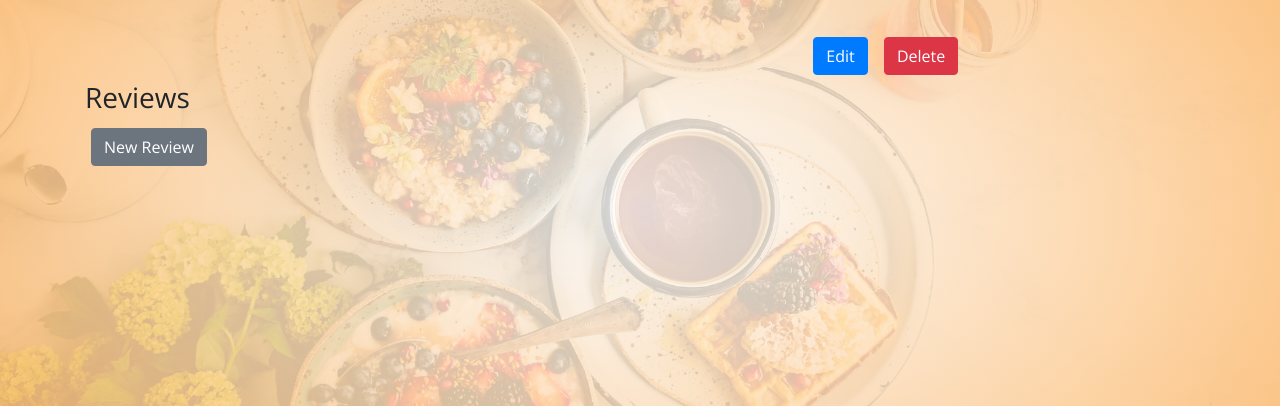
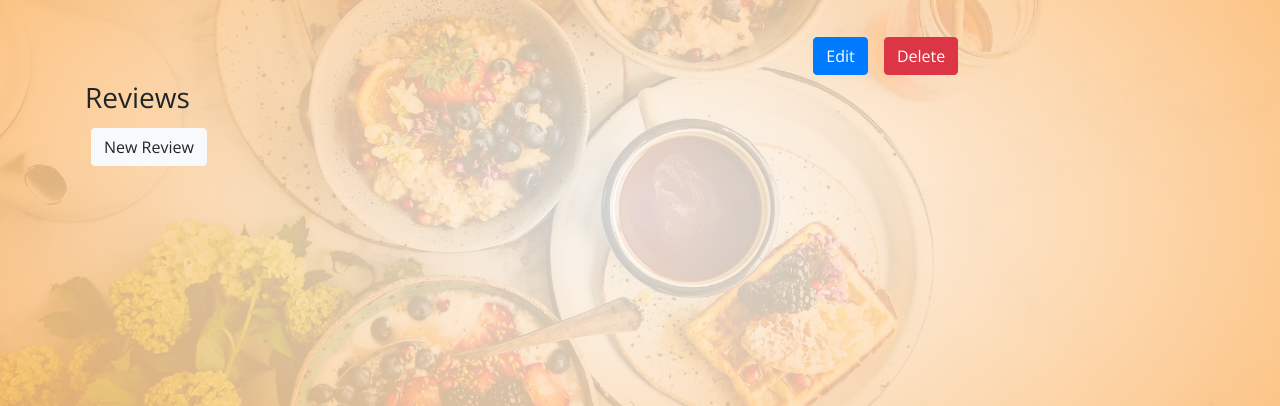
Before and after one commit to zuanming/thirdrepo, a Flask app: template templates/show_restaurant.template.html in a window 1280 px wide. Shown: the part 191-597 px from the top of the page. Run offline with Flask 2, Linux system fonts and the light colour scheme; the template is opened without the code that fills it, so the values that code supplies are empty; some libraries are stand-ins or nearby versions.

Commit message:
edited button color

```diff
--- a/templates/show_restaurant.template.html
+++ b/templates/show_restaurant.template.html
@@ -25,7 +25,7 @@
 </div>
 
 <h3>Reviews</h3>
-<a href='{{url_for('create_review', id = restaurant._id)}}' class='btn btn-secondary mb-3'>New Review</a>
+<a href='{{url_for('create_review', id = restaurant._id)}}' class='btn btn-light mb-3'>New Review</a>
 <ul class='list-group'>
 	{%for review in restaurant.reviews %}
 	<li class="list-group-item">
```
